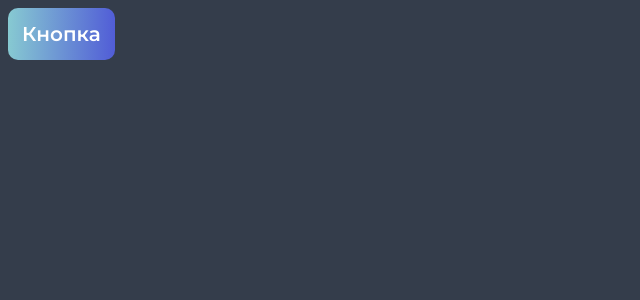
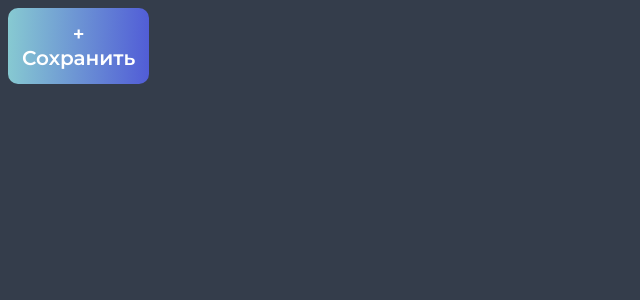
Before and after one commit to milkyaz/vue-weather-app, a Vue app: page / in a window 1280 px wide. Shown: the top 300 px of the page, without its empty margins (0-640 px from the left). Built offline with nearby package versions, Linux system fonts and the light colour scheme.

Commit message:
1-basics: add slot for BaseButton

```diff
--- a/src/App.vue
+++ b/src/App.vue
@@ -6,6 +6,11 @@ import BaseButton from './components/BaseButton.vue';
 
 <template>
   <div>
-    <BaseButton />
+    <BaseButton>
+      <template #icon>
+          +
+      </template>
+      Сохранить
+    </BaseButton>
   </div>
 </template>
--- a/src/components/BaseButton.vue
+++ b/src/components/BaseButton.vue
@@ -2,7 +2,12 @@
 
 </script>
 <template>
-    <button class="cs-button">Кнопка</button>
+    <button class="cs-button">
+        <div>
+            <slot name="icon" />
+        </div>
+        <slot />
+    </button>
 </template>
 <style scoped>
 .cs-button {
```
